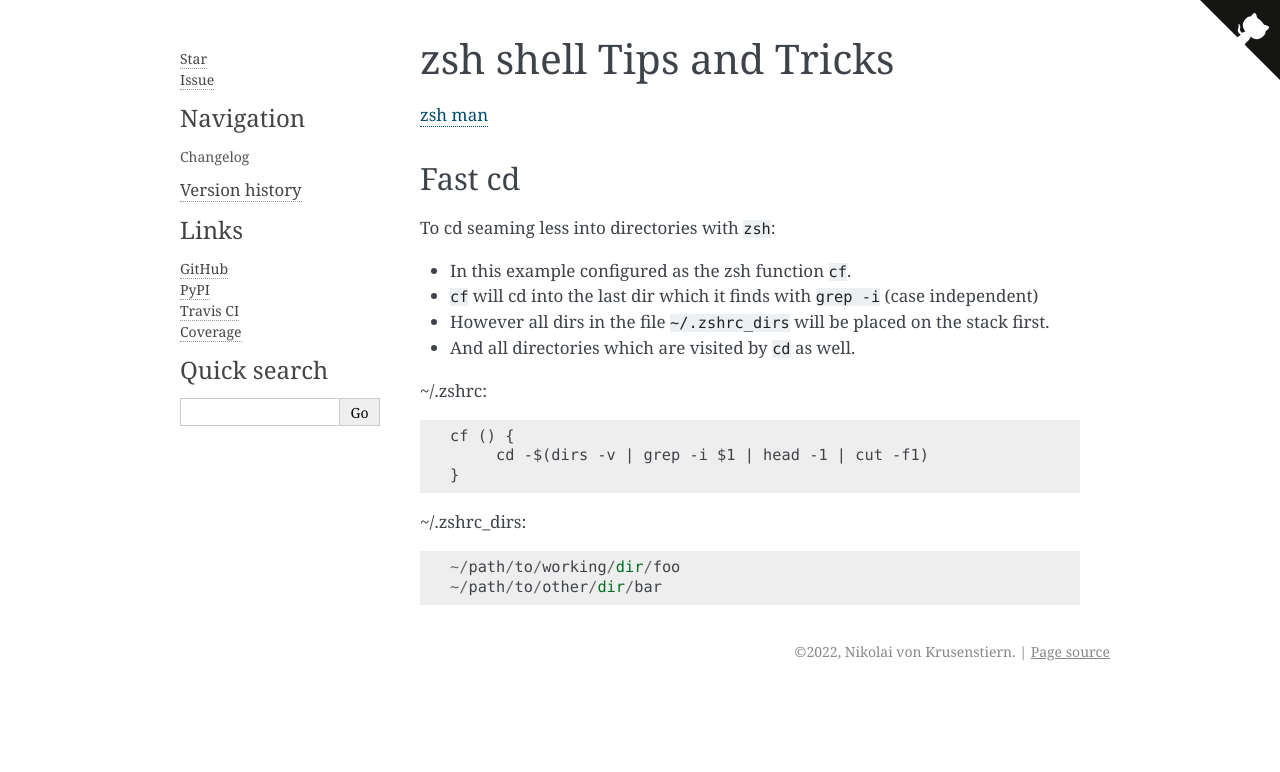
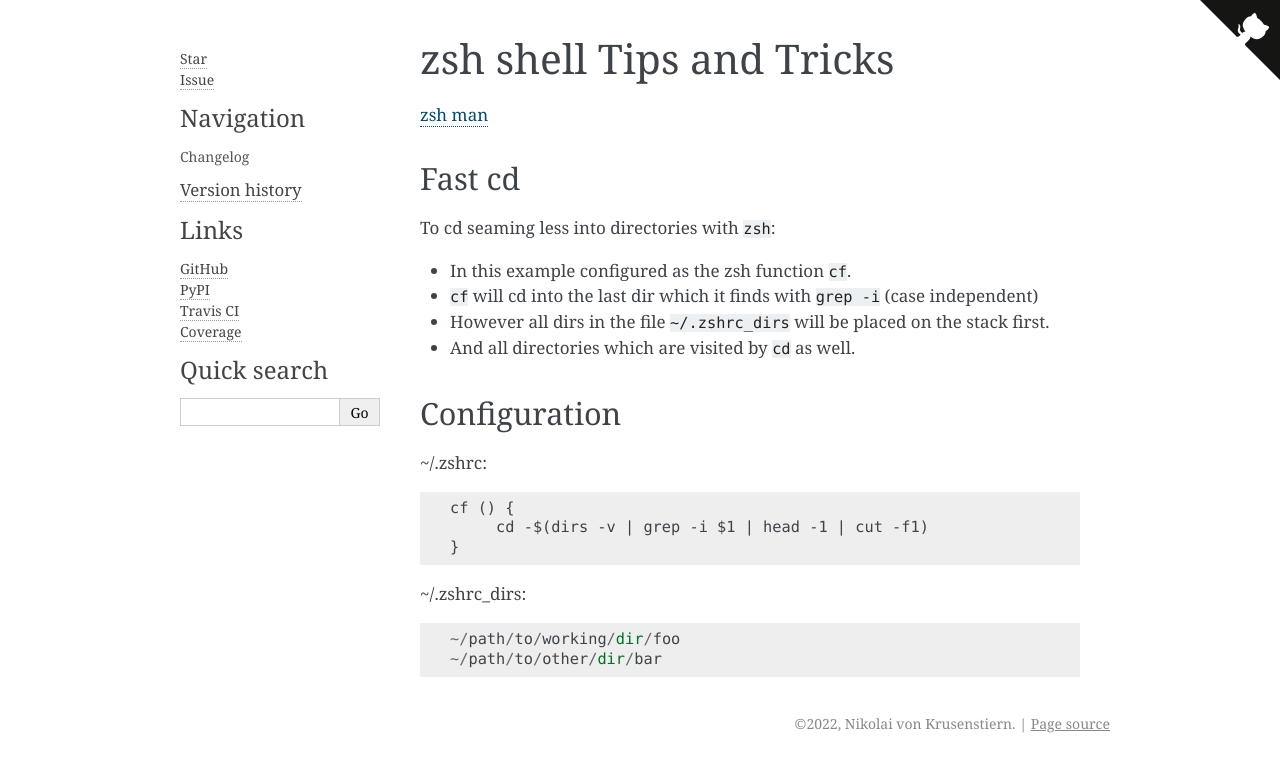
Before and after one commit to cruisen/cli-calc, a Sphinx documentation site: the page built from docs/extras/zsh.md, in a window 1280 px wide. Shown: the top 772 px of the page. Built offline with Sphinx 7.4.7, drawn with Linux system fonts in a browser that asks for light colours.

Commit message:
add Header: Configuration

````diff
--- a/docs/extras/zsh.md
+++ b/docs/extras/zsh.md
@@ -10,6 +10,7 @@ To cd seaming less into directories with ```zsh```:
 - However all dirs in the file ```~/.zshrc_dirs``` will be placed on the stack first.
 - And all directories which are visited by ```cd``` as well.
 
+## Configuration
 ~/.zshrc:
 ```
 cf () {
````
